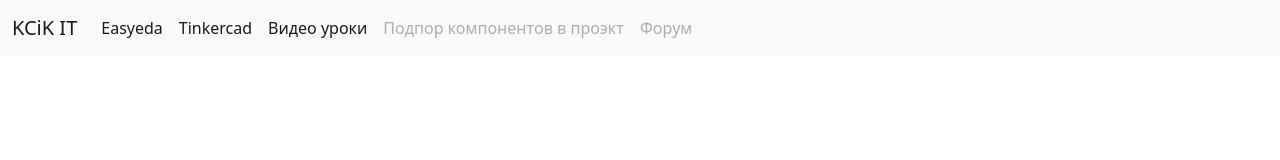
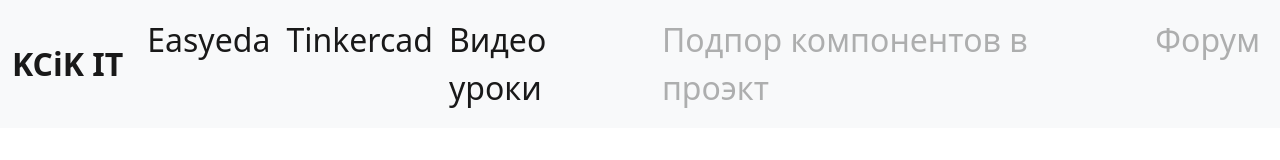
Before and after one commit to Alex5200/sosi, a plain HTML site: page easyeda/easyeda.html in a window 1280 px wide. Drawn offline with nearby package versions, Linux system fonts and the light colour scheme; files that its build step writes are made by us from their sources.

Commit message:
add css For all navigation bar
add cssForText

```diff
--- a/easyeda/easyeda.html
+++ b/easyeda/easyeda.html
@@ -6,6 +6,8 @@
     <meta name="viewport" content="width=device-width, initial-scale=1.0">
     <link href="https://cdn.jsdelivr.net/npm/bootstrap@5.0.0-beta1/dist/css/bootstrap.min.css" rel="stylesheet" integrity="sha384-giJF6kkoqNQ00vy+HMDP7azOuL0xtbfIcaT9wjKHr8RbDVddVHyTfAAsrekwKmP1" crossorigin="anonymous">
     <title>KCiK IT</title>
+    <link rel="stylesheet" href="cssForText.css">
+
 </head>
 
 <body>
--- a/easyeda/esyEDA.css
+++ /dev/null
@@ -1,17 +0,0 @@
-* {
-    padding: 0;
-    margin: 0;
-}
-
-.black-txt {
-    color: black;
-}
-
-.font-navs {
-    font-size: 2rem;
-    font-weight: bold;
-}
-
-.font-navs-lr {
-    font-size: 2rem;
-}
```
Also changed, not shown: forum/forums.html (+2 -0 lines), index.html (+1 -0 lines), simple.html (+1 -0 lines), video/video.html (+2 -0 lines), cssForText.css (renamed from video/style.css).
